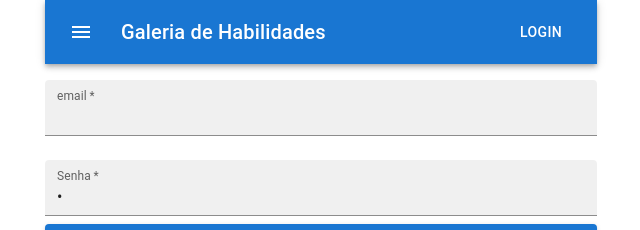
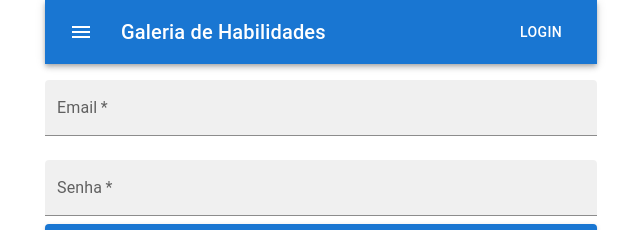
Before and after one commit to guilhermebonat0/projectTreinee, a React (Create React App) app in the folder client/: page / in a window 1280 px wide. Shown: the top 230 px of the page, without its empty margins (319-959 px from the left). Built offline with nearby package versions, Linux system fonts and the light colour scheme.

Commit message:
Correção da validação dos campos email e senha

```diff
--- a/client/src/App.js
+++ b/client/src/App.js
@@ -1,13 +1,23 @@
 import React from 'react';
+import {MenuCabecalho} from './components/header/menu-cabecalho';
 import {FormularioCadastro} from './components/formularioCadastro/FormularioCadastro';
-import {MenuCabecalho} from './components/header/menu-cabecalho';
 import {Container} from '@material-ui/core';
+import ValidacoesCadastro from './contexts/ValidacoesCadastro';
+import { validarEmail, validarSenha } from './models/cadastro';
+
 
 function App() {
   return (
     <Container component="article" maxWidth="sm">
         <MenuCabecalho/>
-        <FormularioCadastro/>
+        <ValidacoesCadastro.Provider
+        value={{email:validarEmail, senha:validarSenha}}
+        >
+          <FormularioCadastro/>
+        </ValidacoesCadastro.Provider>
+
+
+
     </Container>
     );
   }
--- a/client/src/components/formularioCadastro/FormularioCadastro.jsx
+++ b/client/src/components/formularioCadastro/FormularioCadastro.jsx
@@ -1,27 +1,55 @@
-import {React, useState } from 'react';
-import {TextField, Button} from '@material-ui/core'
+import React, {useState, useContext } from 'react';
+import ValidacoesCadastro from '../../contexts/ValidacoesCadastro';
+import { TextField, Button } from '@material-ui/core';
+
 
 export function FormularioCadastro({ aoEnviar }) {
 
-    const [email, setEmail] = useState(" ");
-    const [senha, setSenha] = useState(" ");
+  const [email, setEmail] = useState("");
+  const [senha, setSenha] = useState("");
+  const [erros, setErros] = useState({ email: { valido: true, texto: "" }, senha: { valido: true, texto: "" }});
 
-    console.log(email)
+
+  const validacoes = useContext(ValidacoesCadastro)
+  function validarCampos(event) {
+    const { name, value } = event.target;
+    const novoEstado = { ...erros };
+    novoEstado[name] = validacoes[name](value);
+    setErros(novoEstado);
+    console.log(novoEstado)
+  }
+
+  function possoEnviar() {
+    for (let campo in erros) {
+      if (!erros[campo].valido) {
+        return false;
+      }
+    }
+    return true;
+  }
+
+
   return (
     <form
       onSubmit={(event) => {
         event.preventDefault();
-          aoEnviar({ email, senha });
+        if (possoEnviar()) {
+          aoEnviar({ email, senha })
+        }
       }}
     >
 
       <TextField
+        onBlur={validarCampos}
         value={email}
         onChange={(event) => {
           setEmail(event.target.value);
         }}
+        error={!erros.email.valido}
+        helperText={erros.email.texto}
+        name="email"
         id="email"
-        label="email"
+        label="Email"
         type="email"
         required
         variant="filled"
@@ -30,10 +58,14 @@ export function FormularioCadastro({ aoEnviar }) {
       />
 
       <TextField
+        onBlur={validarCampos}
         value={senha}
         onChange={(event) => {
           setSenha(event.target.value);
         }}
+        error={!erros.senha.valido}
+        helperText={erros.senha.texto}
+        name="senha"
         id="senha"
         label="Senha"
         variant="filled"
--- /dev/null
+++ b/client/src/contexts/ValidacoesCadastro.js
@@ -0,0 +1,17 @@
+import React from 'react';
+import { validarEmail } from '../models/cadastro';
+
+const ValidacoesCadastro = React.createContext(
+    {
+        email: semValidacao,
+        senha: semValidacao
+    }
+);
+function semValidacao(dados) {
+    const validar = validarEmail;
+    console.log(validar)
+    console.log(dados)
+    return { valido:true, texto: "" }
+}//problema está aqui
+
+export default ValidacoesCadastro;
--- /dev/null
+++ b/client/src/models/cadastro.js
@@ -0,0 +1,17 @@
+function validarEmail(email){
+    if(email.length === 0) {
+        return {valido:false, texto:"Email deve ser válido"}
+    }else{
+        return {valido:true, texto:""}
+    }
+}
+
+function validarSenha(senha){
+    if(senha.length < 8) {
+        return {valido:false, texto:"Senha deve conter no mínimo 8 caracteres"}
+    }else{
+        return {valido:true, texto:""}
+    }
+}
+
+export{validarEmail, validarSenha};
```
Lines whose indentation alone changed are shown as unchanged.
